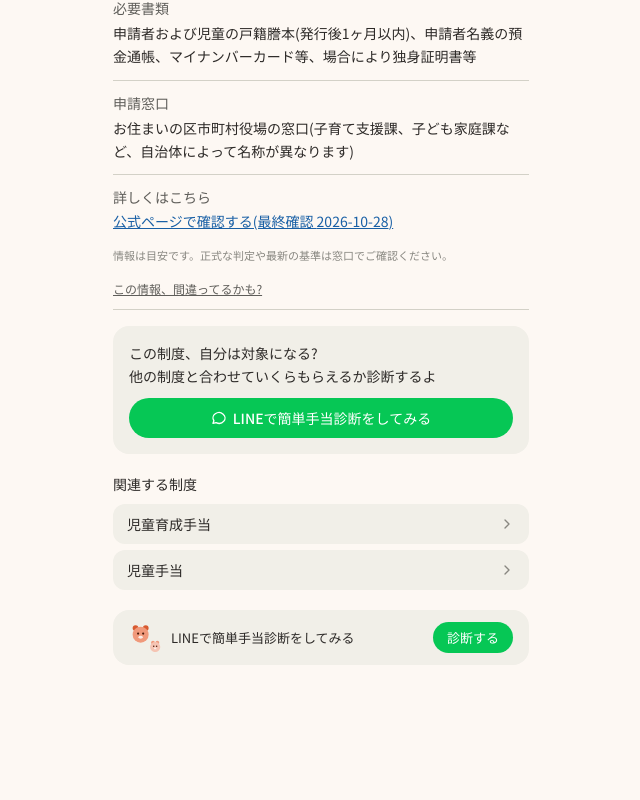
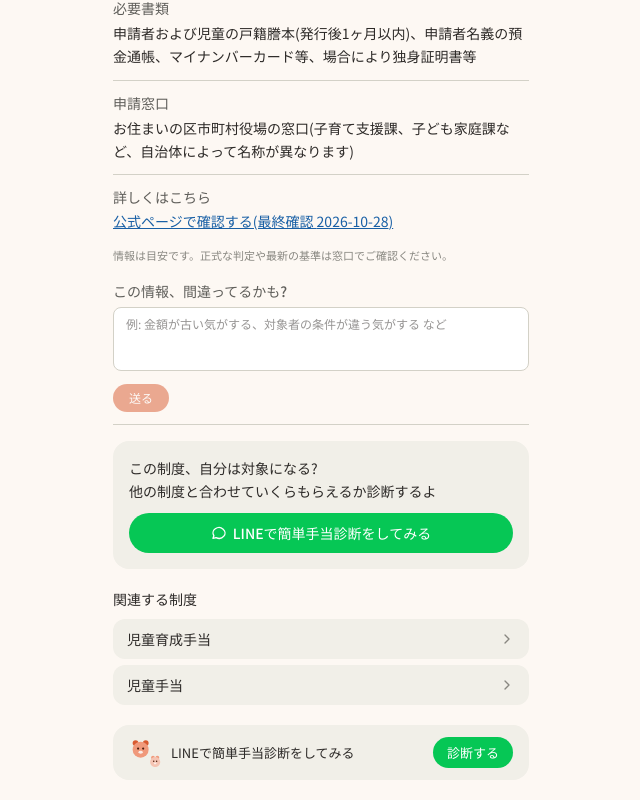
Before and after one commit to hahanabi06/hahanavi, a Next.js app: page /seido/jidou-fuyou-teate in a window 1280 px wide. Shown: the part 834-1634 px from the top of the page, without its empty margins (319-959 px from the left). Before the commit the page ends 1519 px from the top, so only its background shows below. Built offline with nearby package versions, Linux system fonts and the light colour scheme.

Commit message:
制度ページの報告フォームを開閉式からそのまま表示に変更
ボタンを押さないとフォームが開かず分かりづらかったため、最初からテキストエリアと送信ボタンを表示する形にした

```diff
--- a/src/components/ReportForm.tsx
+++ b/src/components/ReportForm.tsx
@@ -9,7 +9,6 @@
   programId: string;
   programName: string;
 }) {
-  const [open, setOpen] = useState(false);
   const [message, setMessage] = useState("");
   const [status, setStatus] = useState<"idle" | "sending" | "sent" | "error">(
     "idle",
@@ -45,22 +44,10 @@
     );
   }
 
-  if (!open) {
-    return (
-      <button
-        type="button"
-        onClick={() => setOpen(true)}
-        className="py-3 text-xs text-[#5F5E5A] underline"
-      >
-        この情報、間違ってるかも?
-      </button>
-    );
-  }
-
   return (
     <form onSubmit={handleSubmit} className="py-3">
-      <p className="mb-1.5 text-xs text-[#5F5E5A]">
-        どこが違うと思ったか、教えてください
+      <p className="mb-1.5 text-sm font-medium text-[#5F5E5A]">
+        この情報、間違ってるかも?
       </p>
       <textarea
         value={message}
@@ -68,7 +55,6 @@
         placeholder="例: 金額が古い気がする、対象者の条件が違う気がする など"
         className="mb-2 h-16 w-full resize-none rounded-lg border border-[#D3D1C7] bg-white px-3 py-2 text-xs outline-none"
       />
-      <div className="flex gap-2">
       <button
         type="submit"
         disabled={status === "sending" || !message.trim()}
@@ -76,14 +62,6 @@
       >
         {status === "sending" ? "送信中..." : "送る"}
       </button>
-        <button
-          type="button"
-          onClick={() => setOpen(false)}
-          className="rounded-full px-4 py-1.5 text-xs text-[#888780]"
-        >
-          やめる
-        </button>
-      </div>
       {status === "error" && (
         <p className="mt-1.5 text-xs text-[#D85A30]">
           送信に失敗しました。もう一度お試しください。
```
Lines whose indentation alone changed are shown as unchanged.
